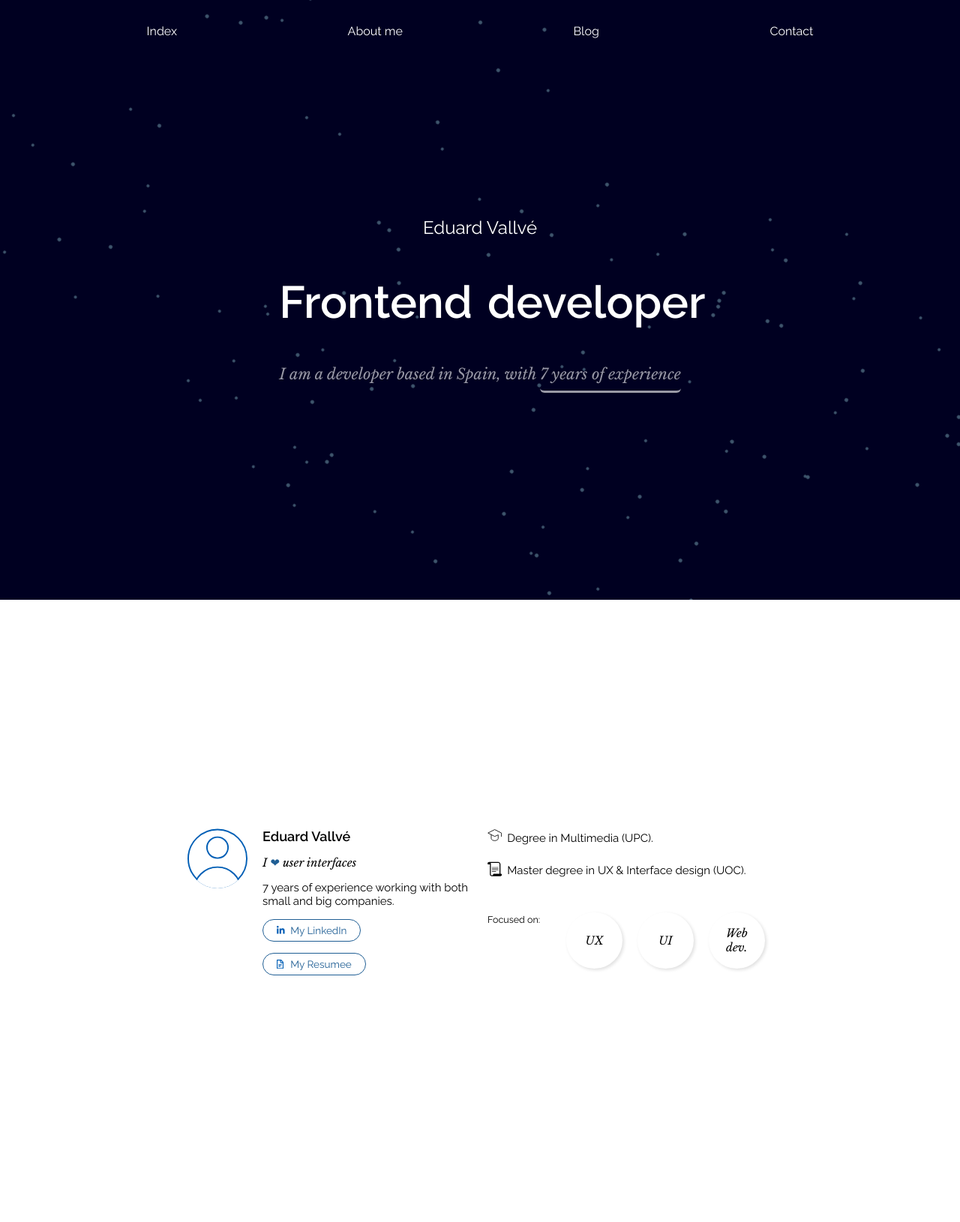
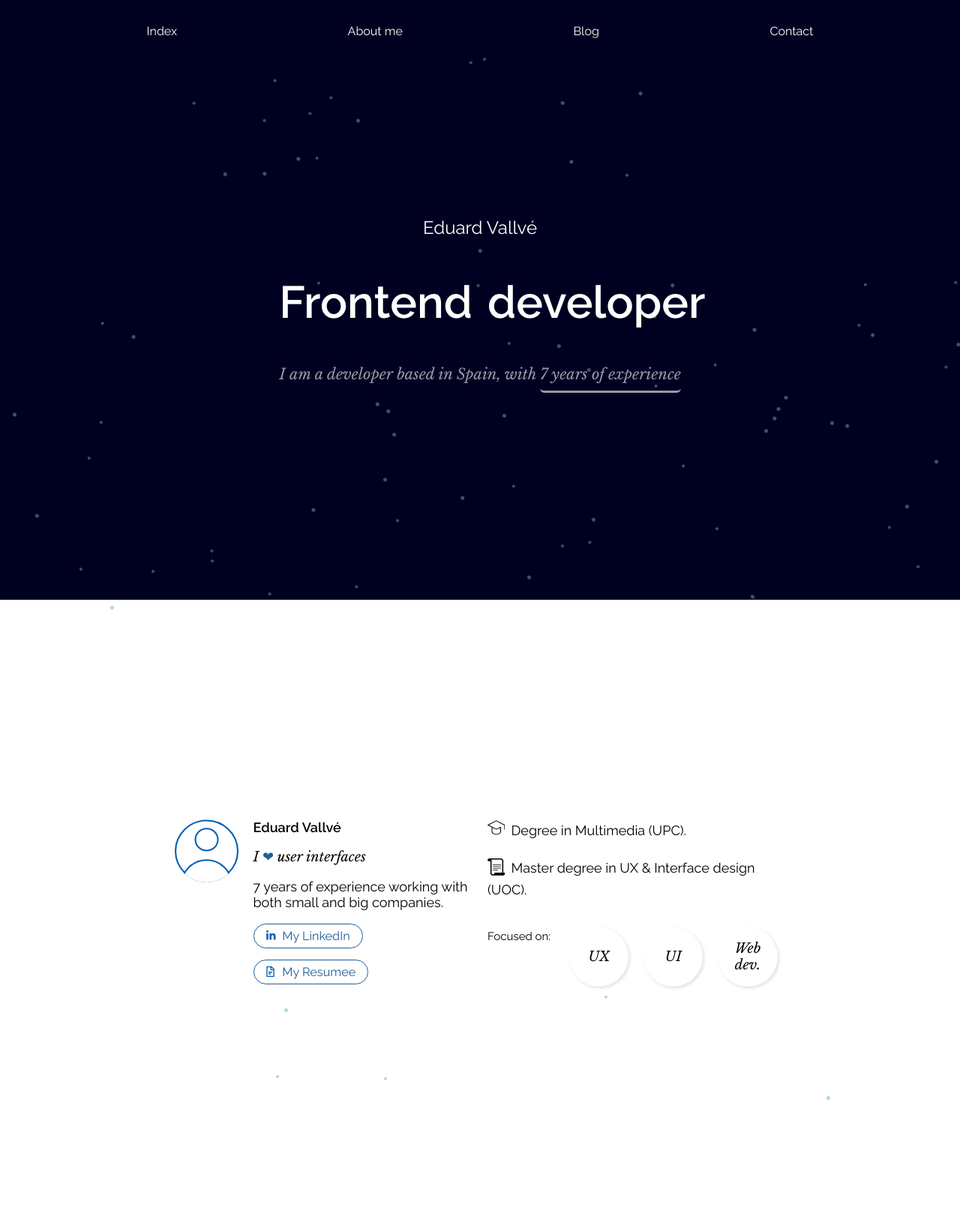
Before and after one commit to eduvallve/portfolio, a PHP site: page / in a window 1280 px wide. Shown: the whole page at 75% size. Run offline with PHP 8.4, Linux system fonts and the light colour scheme.

Commit message:
PF - Basic Information background behaviour and Brief animation adjustments

```diff
--- a/htdocs/common/style.css
+++ b/htdocs/common/style.css
@@ -42,7 +42,7 @@ section {
 }
 
 main {
-  width: 1200px;
+  width: 1728px;
   max-width: calc(100vw - 30px);
   padding: 15px;
   margin: auto;
@@ -175,13 +175,16 @@ main {
 }
 
 .btn {
-  padding: 6px 18px;
+  padding: 6px 16px;
   border-radius: 50px;
   text-decoration: none;
+  height: fit-content;
+  width: fit-content;
 }
 .btn__secondary {
   color: rgb(31, 94, 148);
   border: 1px solid rgb(31, 94, 148);
+  background: white;
 }
 
 .icon::before {
@@ -214,7 +217,7 @@ main {
 
 .rounded-tag {
   display: flex;
-  width: 80px;
+  width: 120px;
   max-width: 100%;
   min-width: 55px;
   aspect-ratio: 1;
@@ -225,6 +228,7 @@ main {
   box-shadow: 2px 2px 4px rgba(0, 0, 0, 0.1254901961);
   position: relative;
   cursor: pointer;
+  background: white;
 }
 
 /*# sourceMappingURL=style.css.map */
--- a/htdocs/common/style.scss
+++ b/htdocs/common/style.scss
@@ -49,7 +49,7 @@ section {
 }
 
 main {
-	width: 1200px;
+	width: 1728px;
 	max-width: calc(100vw - 30px);
 	padding: 15px;
     margin: auto;
@@ -84,13 +84,16 @@ main {
 .col-12 { @include colWidth(12); }
 
 .btn {
-    padding: 6px 18px;
+    padding: 6px 16px;
     border-radius: 50px;
     text-decoration: none;
+    height: fit-content;
+    width: fit-content;
 
     &__secondary {
         color: $electric-blue;
         border: 1px solid $electric-blue;
+        background: white;
     }
 }
 
@@ -131,7 +134,7 @@ main {
 
 .rounded-tag {
     display: flex;
-    width: 80px;
+    width: 120px;
     max-width: 100%;
     min-width: 55px;
     aspect-ratio: 1;
@@ -142,4 +145,5 @@ main {
     box-shadow: 2px 2px 4px #00000020;
     position: relative;
     cursor: pointer;
+    background: white;
 }
--- a/htdocs/components/basicInformation/basicInformation.css
+++ b/htdocs/components/basicInformation/basicInformation.css
@@ -1,10 +1,14 @@
+/* Utils */ /* --- Colors */
+.basicInformation {
+  position: relative;
+}
 .basicInformation__main {
   height: 100vh;
   display: flex;
   flex-direction: column;
   justify-content: center;
   font-family: "Raleway";
-  font-size: 15px;
+  font-size: 18px;
 }
 .basicInformation__name {
   margin-top: 0;
@@ -14,9 +18,18 @@
   font-family: "Libre Baskerville";
 }
 .basicInformation .profilePic {
-  width: 80px;
+  width: 100px;
   max-width: 100%;
   margin-bottom: var(--col-gap);
+}
+.basicInformation__buttons {
+  display: flex;
+  flex-wrap: wrap;
+}
+@media (min-width: 768px) {
+  .basicInformation__buttons {
+    flex-direction: column;
+  }
 }
 .basicInformation .btn {
   display: inline-block;
@@ -54,11 +67,11 @@
   display: block;
   position: absolute;
   width: calc(75% - var(--col-gap));
-  top: calc(var(--col-gap) * 6);
   left: calc(var(--col-gap) * 0.5 + 25%);
   font-size: 0.75em;
   line-height: 1.45em;
   font-family: "Libre Baskerville";
+  top: calc(var(--col-gap) * 2.5 + 100%);
 }
 .basicInformation__focus.cols > .col-3:hover .rounded-tag::after {
   content: "";
@@ -69,5 +82,39 @@
   top: 100%;
   left: 50%;
 }
+.basicInformation__animation {
+  position: absolute;
+  overflow: hidden;
+  top: 0;
+  left: 0;
+  width: 100vw;
+  height: 100vh;
+  z-index: -1;
+}
+.basicInformation__animation--star {
+  position: absolute;
+  border-radius: 50%;
+  background-color: lightblue;
+  transition: opacity 1s ease;
+  animation: dotWave ease-in-out 5s;
+}
+
+/* -- Animations -- */
+@keyframes dotWave {
+  0% {
+    opacity: 0;
+  }
+  10% {
+    outline: 0px solid lightblue;
+    opacity: 1;
+    transform: scale(1);
+  }
+  100% {
+    outline: 10px solid lightblue;
+    opacity: 0;
+    background-color: white;
+    transform: scale(3);
+  }
+}
 
 /*# sourceMappingURL=basicInformation.css.map */
--- /dev/null
+++ b/htdocs/components/basicInformation/basicInformation.js
@@ -0,0 +1,43 @@
+class basicInformation {
+constructor() {
+    this.init();
+}
+
+init() {
+    this.setRefs();
+    this.createSkyDots();
+    setInterval(() => {
+        this.deleteSkyDots();
+        this.createSkyDots();
+    }, 5000);
+}
+
+setRefs() {
+    this.base = document.querySelector(".basicInformation");
+    this.stars = this.base.querySelector(".basicInformation__animation--stars");
+}
+
+deleteSkyDots() {
+    this.stars.innerHTML = '';
+}
+
+createSkyDots() {
+    var base = this.stars;
+    function freshDot() {
+        this.obj = document.createElement("div");
+        this.obj.classList.add("basicInformation__animation--star");
+        this.obj.style.left = `calc(100vmax * ${Math.random()})`;
+        this.obj.style.top = `calc(100vmax * ${Math.random()})`;
+        this.size = Math.floor(2 * Math.random()) + 4;
+        this.obj.style.height = this.size + "px";
+        this.obj.style.width = this.size + "px";
+        base.appendChild(this.obj);
+    }
+    var dot = [];
+    for (var i = 0; i < 10; i++) {
+        dot.push(new freshDot());
+    }
+}
+}
+
+const BASICINFORMATION = new basicInformation();
--- a/htdocs/components/basicInformation/basicInformation.php
+++ b/htdocs/components/basicInformation/basicInformation.php
@@ -6,8 +6,10 @@
         <h2 class="basicInformation__name">Eduard Vallvé</h2>
         <p class="basicInformation__slogan">I <span class="heart">&#10084;</span> user interfaces</p>
         <p class="basicInformation__description"><?php echo (intval(date("Y")) - 2016); ?> years of experience working with both small and big companies.</p>
-        <a class="btn btn__secondary icon icon__linkedin" href="https://www.linkedin.com/in/eduvallve/" target="_blank">My LinkedIn</a>
-        <a class="btn btn__secondary icon icon__resumee" href="#" target="_blank">My Resumee</a>
+        <div class="basicInformation__buttons">
+          <a class="btn btn__secondary icon icon__linkedin" href="https://www.linkedin.com/in/eduvallve/" target="_blank">My LinkedIn</a>
+          <a class="btn btn__secondary icon icon__resumee" href="#" target="_blank">My Resumee</a>
+        </div>
       </div>
       <div class="col-4">
         <p class="basicInformation__studies icon icon__graduate">Degree in Multimedia (UPC).</p>
@@ -32,4 +34,7 @@
       </div>
     </div>
   </main>
+  <div class="basicInformation__animation">
+    <div class="basicInformation__animation--stars"></div>
+  </div>
 </section>
--- a/htdocs/components/basicInformation/basicInformation.scss
+++ b/htdocs/components/basicInformation/basicInformation.scss
@@ -1,11 +1,17 @@
+/* Utils */
+@import '../../common/utils/colors';
+@import '../../common/utils/breakpoints';
+
 .basicInformation {
+    position: relative;
+
     &__main {
         height: 100vh;
         display: flex;
         flex-direction: column;
         justify-content: center;
         font-family: 'Raleway';
-        font-size: 15px;
+        font-size: 18px;
     }
 
     &__name {
@@ -18,9 +24,18 @@
     }
 
     .profilePic {
-        width: 80px;
+        width: 100px;
         max-width: 100%;
         margin-bottom: var(--col-gap);
+    }
+
+    &__buttons {
+        display: flex;
+        flex-wrap: wrap;
+
+        @include breakpoint($bp-tablet-min) {
+            flex-direction: column;
+        }
     }
 
     .btn {
@@ -66,11 +81,11 @@
                     display: block;
                     position: absolute;
                     width: calc(75% - var(--col-gap));
-                    top: calc(var(--col-gap) * 6);
                     left: calc(var(--col-gap) * 0.5 + 25%);
                     font-size: 0.75em;
                     line-height: 1.45em;
                     font-family: 'Libre Baskerville';
+                    top: calc(var(--col-gap) * 2.5 + 100%);
                 }
 
                 .rounded-tag::after {
@@ -85,4 +100,43 @@
             }
         }
     }
+
+    &__animation {
+        position: absolute;
+        overflow: hidden;
+        top: 0;
+        left: 0;
+        width: 100vw;
+        height: 100vh;
+        z-index: -1;
+
+        &--star {
+            position: absolute;
+            border-radius: 50%;
+            background-color: lightblue;
+            transition: opacity 1s ease;
+            animation: dotWave ease-in-out 5s;
+        }
+    }
 }
+
+/* -- Animations -- */
+
+@keyframes dotWave {
+    0% {
+        opacity: 0;
+    }
+
+    10% {
+        outline: 0px solid lightblue;
+        opacity: 1;
+        transform: scale(1);
+    }
+
+    100% {
+        outline: 10px solid lightblue;
+        opacity: 0;
+        background-color: white;
+        transform: scale(3);
+    }
+}
--- a/htdocs/components/brief/brief.css
+++ b/htdocs/components/brief/brief.css
@@ -1,6 +1,6 @@
+/* Utils */ /* --- Colors */
 /* Variables */
 /* --- Sizes */
-/* --- Colors */
 .brief {
   display: flex;
   background-color: rgb(0, 0, 33);
@@ -97,16 +97,15 @@
   transform: translateY(100vh);
 }
 .brief__animation--stars {
-  width: 100vw;
-  height: 100vh;
+  width: 100vmax;
+  height: 100vmax;
   position: absolute;
   top: 0;
   left: 0;
   animation: circle infinite 60s linear;
 }
 .brief__animation--star {
-  background-color: #000;
-  position: fixed;
+  position: absolute;
   border-radius: 50%;
   background-color: rgba(69, 94, 115, 0.9);
   transition: opacity 1s ease;
--- a/htdocs/components/brief/brief.js
+++ b/htdocs/components/brief/brief.js
@@ -85,8 +85,8 @@ class Brief {
     function freshDot() {
       this.obj = document.createElement("div");
       this.obj.classList.add("brief__animation--star");
-      this.obj.style.left = `calc(100vw * ${Math.random()})`;
-      this.obj.style.top = `calc(100vh * ${Math.random()})`;
+      this.obj.style.left = `calc(100vmax * ${Math.random()})`;
+      this.obj.style.top = `calc(100vmax * ${Math.random()})`;
       this.size = Math.floor(2 * Math.random()) + 4;
       this.obj.style.height = this.size + "px";
       this.obj.style.width = this.size + "px";
--- a/htdocs/components/brief/brief.scss
+++ b/htdocs/components/brief/brief.scss
@@ -1,3 +1,7 @@
+/* Utils */
+@import '../../common/utils/colors';
+@import '../../common/utils/breakpoints';
+
 /* Variables */
 /* --- Sizes */
 $sunSize: 20vh;
@@ -107,8 +111,8 @@ $sunSize: 20vh;
         }
 
         &--stars {
-            width: 100vw;
-            height: 100vh;
+            width: 100vmax;
+            height: 100vmax;
             position: absolute;
             top: 0;
             left: 0;
@@ -116,8 +120,7 @@ $sunSize: 20vh;
         }
 
         &--star {
-            background-color: #000;
-            position: fixed;
+            position: absolute;
             border-radius: 50%;
             background-color: rgb(69 94 115 / 90%);
             transition: opacity 1s ease;
```
Also changed, not shown: 3 other files.
